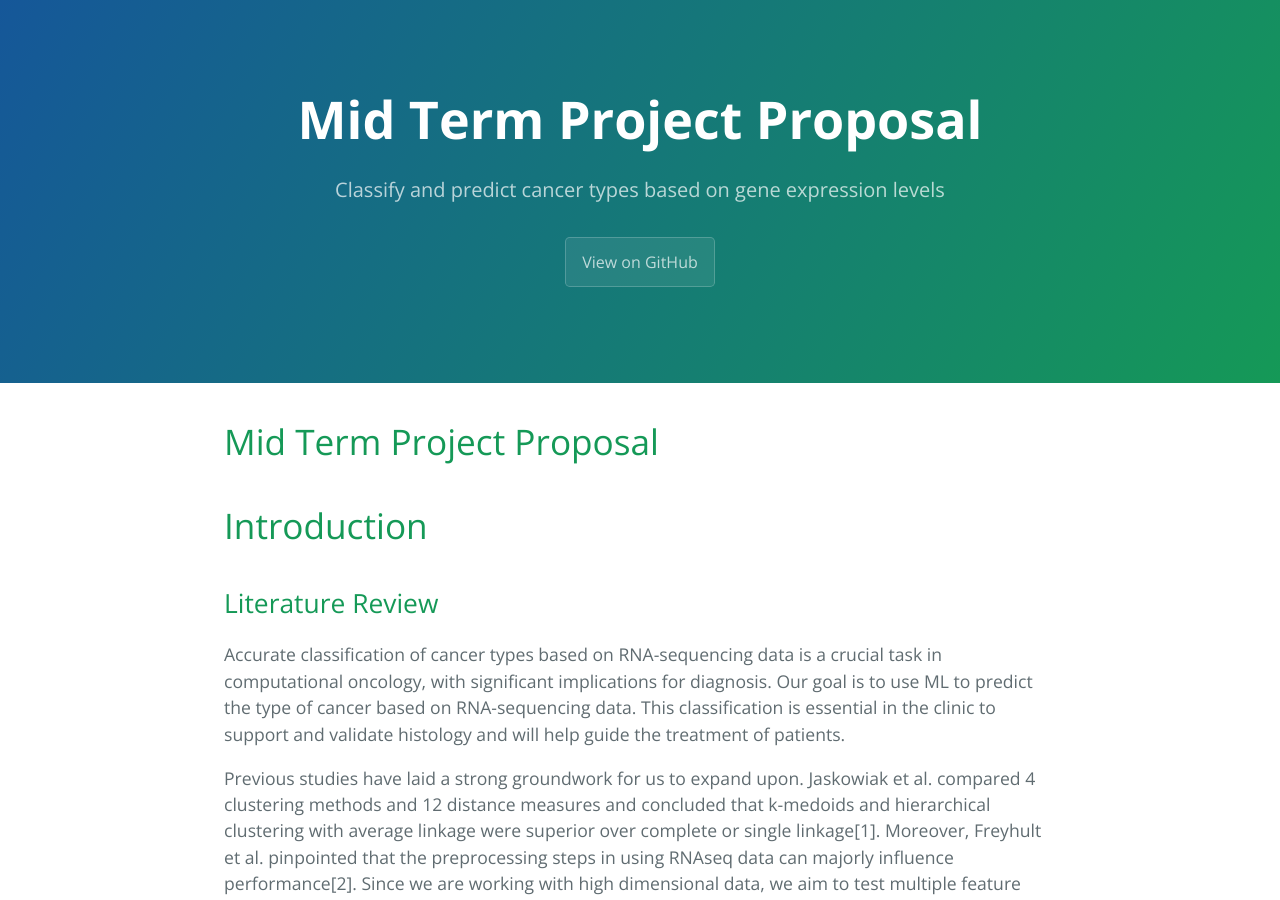
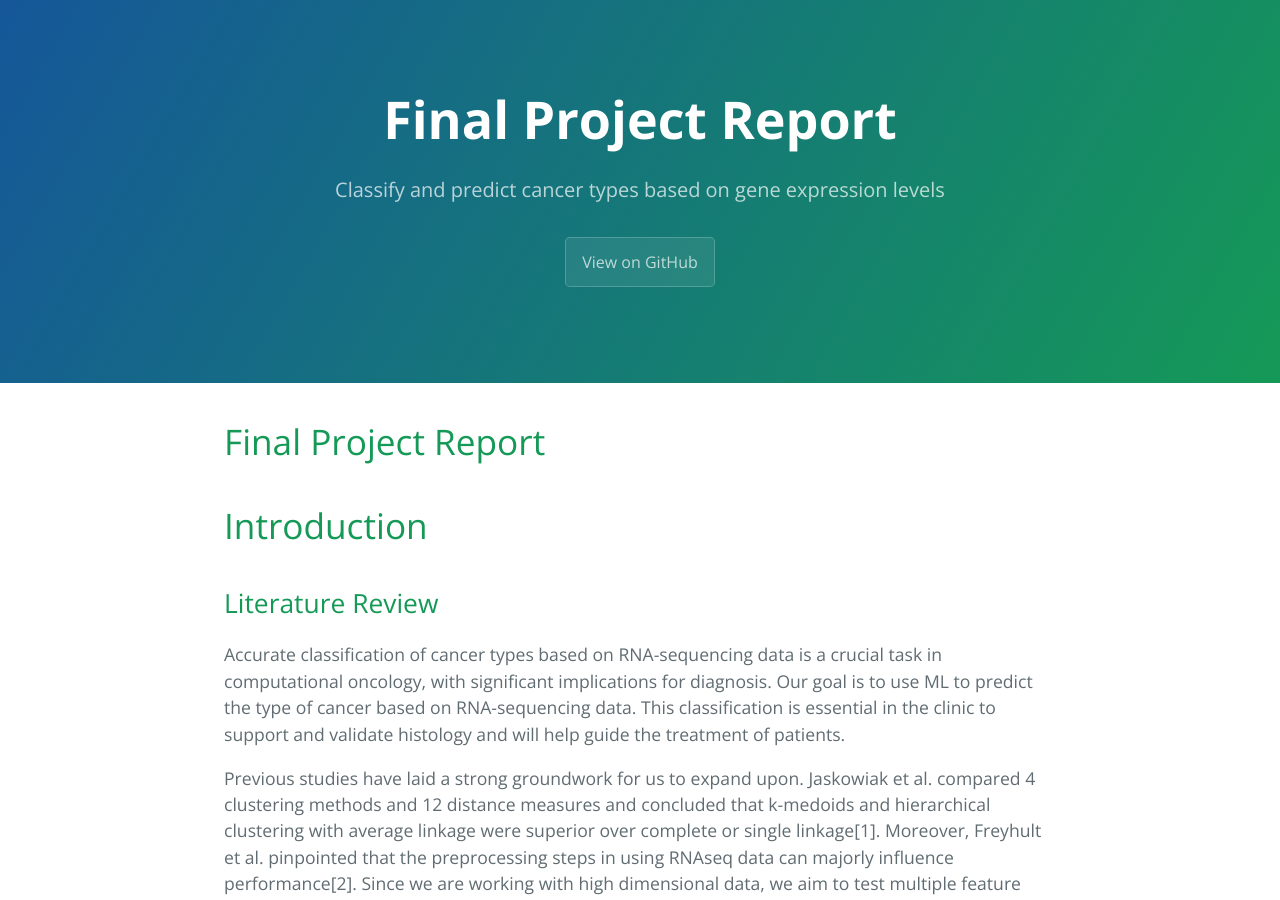
Before and after one commit to AnaghaMKrishna/CS-7641-Project, a Jekyll site: the page built from Final_Submission/final_report.md, in a window 1280 px wide and 900 px high. Built offline with Jekyll 4.4.1, drawn with Linux system fonts in a browser that asks for light colours; our own code applies the rules of GitHub Pages for plain Markdown files.

Commit message:
Finalising report

```diff
--- a/Final_Submission/final_report.md
+++ b/Final_Submission/final_report.md
@@ -1,4 +1,4 @@
-# Mid Term Project Proposal
+# Final Project Report
 # Introduction
 
 ## Literature Review
```
